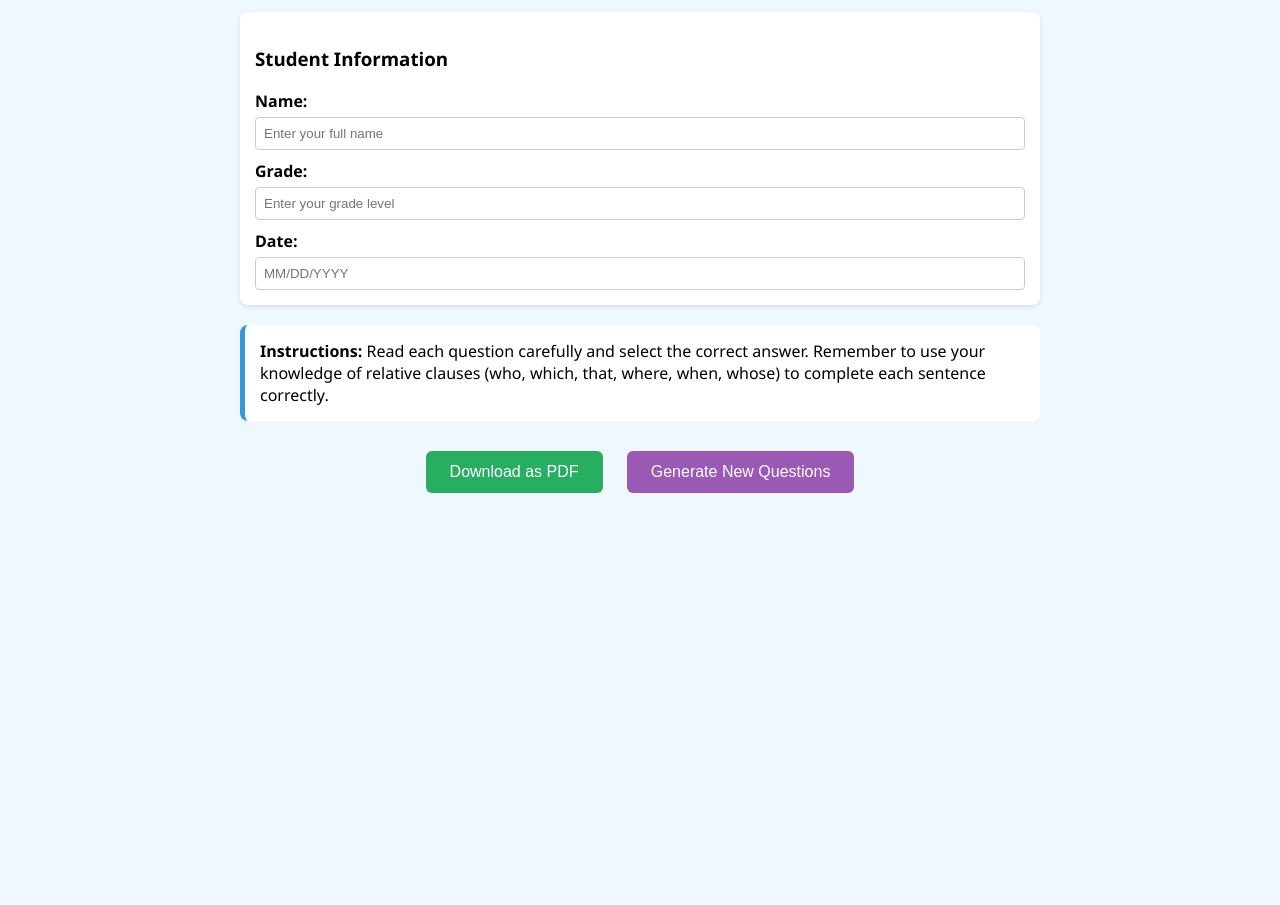
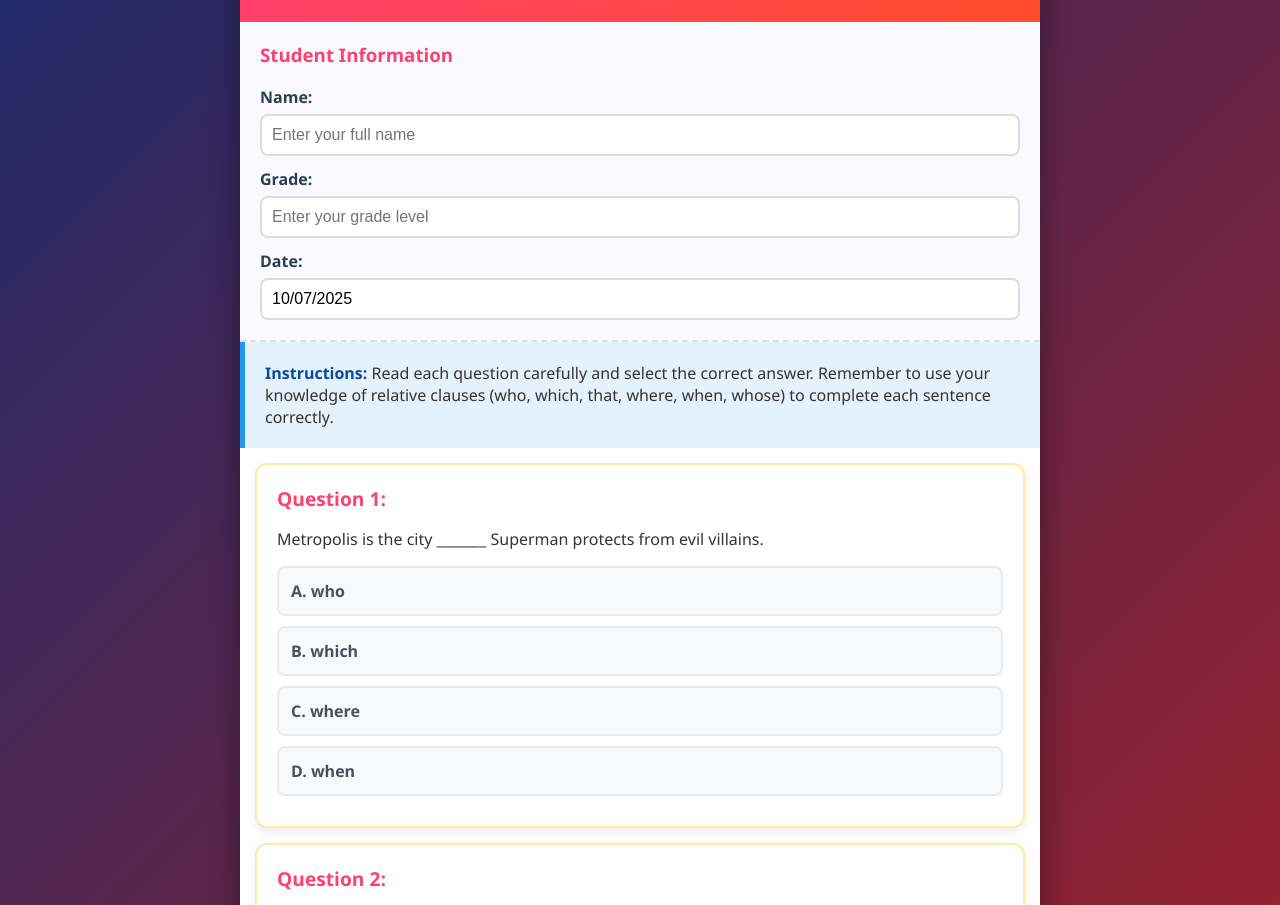
Before and after one commit to nicolordonez-blip/nicolordonez-blip.github.io, a plain HTML site: page index.html in a window 1280 px wide. Shown: the part 130-1035 px from the top of the page. Before the commit the page ends 800 px from the top, so only its background shows below. Drawn offline with nearby package versions, Linux system fonts and the light colour scheme.

Commit message:
Update index.html

```diff
--- a/index.html
+++ b/index.html
@@ -4,109 +4,158 @@
     <meta charset="UTF-8">
     <meta name="viewport" content="width=device-width, initial-scale=1.0">
     <title>Superhero Relative Clauses Quiz</title>
+    <!-- Librerías para PDF -->
     <script src="https://cdnjs.cloudflare.com/ajax/libs/jspdf/2.5.1/jspdf.umd.min.js"></script>
     <script src="https://cdnjs.cloudflare.com/ajax/libs/html2canvas/1.4.1/html2canvas.min.js"></script>
     <style>
+        * {
+            box-sizing: border-box;
+        }
         body {
             font-family: 'Segoe UI', Tahoma, Geneva, Verdana, sans-serif;
-            background-color: #f0f8ff;
-            margin: 20px;
+            background: linear-gradient(135deg, #1a2a6c, #b21f1f, #1a2a6c);
+            color: #333;
+            margin: 0;
             padding: 20px;
+            min-height: 100vh;
+        }
+        .container {
             max-width: 800px;
-            margin: auto;
+            margin: 0 auto;
+            background: white;
+            border-radius: 16px;
+            box-shadow: 0 10px 30px rgba(0,0,0,0.4);
+            overflow: hidden;
         }
         .header {
+            background: linear-gradient(to right, #ff416c, #ff4b2b);
+            color: white;
             text-align: center;
-            margin-bottom: 20px;
+            padding: 25px 20px;
+        }
+        .header h1 {
+            margin: 0;
+            font-size: 2.2em;
+            text-shadow: 2px 2px 4px rgba(0,0,0,0.3);
+        }
+        .header p {
+            margin: 10px 0 0;
+            opacity: 0.9;
+            font-size: 1.1em;
         }
         .student-info {
-            background-color: #fff;
-            padding: 15px;
-            border-radius: 8px;
-            box-shadow: 0 2px 5px rgba(0,0,0,0.1);
-            margin-bottom: 20px;
+            padding: 20px;
+            background: #f9f9ff;
+            border-bottom: 2px dashed #e0e0e0;
+        }
+        .student-info h3 {
+            color: #ff416c;
+            margin-top: 0;
         }
         .student-info label {
             display: block;
-            margin: 10px 0 5px;
+            margin: 12px 0 6px;
             font-weight: bold;
+            color: #2c3e50;
         }
         .student-info input {
             width: 100%;
-            padding: 8px;
-            border: 1px solid #ccc;
-            border-radius: 4px;
-            box-sizing: border-box;
+            padding: 10px;
+            border: 2px solid #ddd;
+            border-radius: 8px;
+            font-size: 16px;
+            transition: border-color 0.3s;
+        }
+        .student-info input:focus {
+            border-color: #ff416c;
+            outline: none;
+            box-shadow: 0 0 0 2px rgba(255, 65, 108, 0.2);
+        }
+        .instructions {
+            padding: 20px;
+            background: #e3f2fd;
+            border-left: 5px solid #2196f3;
+            margin: 0;
+        }
+        .instructions strong {
+            color: #0d47a1;
         }
         .question {
-            background-color: white;
-            padding: 15px;
-            margin: 15px 0;
-            border-radius: 8px;
-            box-shadow: 0 2px 5px rgba(0,0,0,0.1);
+            background: white;
+            padding: 20px;
+            margin: 15px;
+            border-radius: 12px;
+            box-shadow: 0 4px 8px rgba(0,0,0,0.08);
+            border: 2px solid #ffeaa7;
+            transition: transform 0.2s, box-shadow 0.2s;
+        }
+        .question:hover {
+            transform: translateY(-2px);
+            box-shadow: 0 6px 12px rgba(0,0,0,0.12);
         }
         .question-number {
             font-weight: bold;
-            color: #2c3e50;
-            font-size: 1.1em;
+            color: #ff416c;
+            font-size: 1.2em;
+            margin-bottom: 8px;
         }
         .options {
-            margin-top: 10px;
+            margin-top: 12px;
         }
         .option {
             display: block;
-            margin: 8px 0;
-            padding: 8px;
-            border: 1px solid #ddd;
-            border-radius: 4px;
-            background-color: #f9f9f9;
+            margin: 10px 0;
+            padding: 12px;
+            background: #f8f9fa;
+            border: 2px solid #e9ecef;
+            border-radius: 8px;
+            font-weight: 600;
+            color: #495057;
+            transition: all 0.2s;
+        }
+        .option:hover {
+            background: #e9ecef;
+            border-color: #ff416c;
+            color: #ff416c;
         }
         .buttons {
             text-align: center;
-            margin: 30px 0;
+            padding: 25px;
+            background: #f8f9fa;
         }
         button {
-            background-color: #3498db;
-            color: white;
+            padding: 14px 28px;
+            margin: 0 12px;
             border: none;
-            padding: 12px 24px;
-            margin: 0 10px;
-            border-radius: 6px;
+            border-radius: 50px;
+            font-size: 18px;
+            font-weight: bold;
             cursor: pointer;
-            font-size: 16px;
-            transition: background-color 0.3s;
-        }
-        button:hover {
-            background-color: #2980b9;
+            transition: all 0.3s ease;
+            box-shadow: 0 4px 6px rgba(0,0,0,0.1);
         }
         .download-btn {
-            background-color: #27ae60;
+            background: linear-gradient(to right, #00b09b, #96c93d);
+            color: white;
         }
         .download-btn:hover {
-            background-color: #219653;
+            background: linear-gradient(to right, #009a87, #7db633);
+            transform: scale(1.05);
+            box-shadow: 0 6px 10px rgba(0,0,0,0.2);
         }
         .generate-btn {
-            background-color: #9b59b6;
+            background: linear-gradient(to right, #8e2de2, #4a00e0);
+            color: white;
         }
         .generate-btn:hover {
-            background-color: #8e44ad;
-        }
-        h1 {
-            color: #2c3e50;
-            text-align: center;
-            margin-bottom: 10px;
-        }
-        .instructions {
-            background-color: #fff;
-            padding: 15px;
-            border-radius: 8px;
-            margin-bottom: 20px;
-            border-left: 5px solid #3498db;
+            background: linear-gradient(to right, #7a1ad2, #3a00c0);
+            transform: scale(1.05);
+            box-shadow: 0 6px 10px rgba(0,0,0,0.2);
         }
     </style>
 </head>
 <body>
-    <div id="pdf-content">
+    <div class="container">
         <div class="header">
             <h1>⚡ Superhero Relative Clauses Quiz ⚡</h1>
             <p>Test your knowledge of relative clauses with these superhero-themed questions!</p>
@@ -131,28 +180,33 @@
         <div id="quiz-container">
             <!-- Questions will be generated here -->
         </div>
-    </div>
 
-    <div class="buttons">
-        <button class="download-btn" onclick="downloadPDF()">Download as PDF</button>
-        <button class="generate-btn" onclick="generateNewQuiz()">Generate New Questions</button>
+        <div class="buttons">
+            <button class="download-btn" onclick="downloadPDF()">Download as PDF</button>
+            <button class="generate-btn" onclick="generateNewQuiz()">Generate New Questions</button>
+        </div>
     </div>
 
     <script>
-        // Establecer fecha actual
-        document.getElementById('date').valueAsDate = new Date();
+        // Set current date
+        const now = new Date();
+        const formattedDate = (now.getMonth() + 1).toString().padStart(2, '0') + '/' +
+                              now.getDate().toString().padStart(2, '0') + '/' +
+                              now.getFullYear();
+        document.getElementById('date').value = formattedDate;
 
+        // Full list of 10 superhero-themed questions
         const quizQuestions = [
-            { question: "Spider-Man is the superhero _______ can climb walls and shoot webs.", options: ["who", "which", "where", "when"], correct: "who" },
-            { question: "The Batmobile is the car _______ Batman uses to fight crime in Gotham City.", options: ["who", "which", "where", "whose"], correct: "which" },
-            { question: "Metropolis is the city _______ Superman protects from evil villains.", options: ["who", "which", "where", "when"], correct: "where" },
-            { question: "The day _______ Iron Man first revealed his identity was a turning point in superhero history.", options: ["who", "which", "where", "when"], correct: "when" },
-            { question: "Wonder Woman is the Amazon warrior _______ strength comes from her divine heritage.", options: ["who", "which", "whose", "where"], correct: "whose" },
-            { question: "The Fortress of Solitude is the place _______ Superman goes to think and recharge.", options: ["who", "which", "where", "when"], correct: "where" },
-            { question: "Captain America is the hero _______ shield is made of vibranium and can deflect bullets.", options: ["who", "which", "whose", "where"], correct: "whose" },
-            { question: "The Avengers Tower is the building _______ the Avengers team headquarters is located.", options: ["who", "which", "where", "when"], correct: "where" },
-            { question: "Black Widow is the spy _______ skills include martial arts and espionage.", options: ["who", "which", "whose", "where"], correct: "whose" },
-            { question: "The moment _______ Thor first lifted Mjolnir was when he proved himself worthy.", options: ["who", "which", "where", "when"], correct: "when" }
+            { question: "Spider-Man is the superhero _______ can climb walls and shoot webs.", options: ["who", "which", "where", "when"] },
+            { question: "The Batmobile is the car _______ Batman uses to fight crime in Gotham City.", options: ["who", "which", "where", "whose"] },
+            { question: "Metropolis is the city _______ Superman protects from evil villains.", options: ["who", "which", "where", "when"] },
+            { question: "The day _______ Iron Man first revealed his identity was a turning point in superhero history.", options: ["who", "which", "where", "when"] },
+            { question: "Wonder Woman is the Amazon warrior _______ strength comes from her divine heritage.", options: ["who", "which", "whose", "where"] },
+            { question: "The Fortress of Solitude is the place _______ Superman goes to think and recharge.", options: ["who", "which", "where", "when"] },
+            { question: "Captain America is the hero _______ shield is made of vibranium and can deflect bullets.", options: ["who", "which", "whose", "where"] },
+            { question: "The Avengers Tower is the building _______ the Avengers team headquarters is located.", options: ["who", "which", "where", "when"] },
+            { question: "Black Widow is the spy _______ skills include martial arts and espionage.", options: ["who", "which", "whose", "where"] },
+            { question: "The moment _______ Thor first lifted Mjolnir was when he proved himself worthy.", options: ["who", "which", "where", "when"] }
         ];
 
         function generateRandomQuestions(count = 10) {
@@ -164,15 +218,19 @@
             const container = document.getElementById('quiz-container');
             const questions = generateRandomQuestions();
             container.innerHTML = '';
+
             questions.forEach((q, index) => {
                 const questionDiv = document.createElement('div');
                 questionDiv.className = 'question';
+                const optionsHTML = q.options.map((opt, i) => {
+                    const letter = String.fromCharCode(65 + i); // A, B, C, D
+                    return `<div class="option">${letter}. ${opt}</div>`;
+                }).join('');
+
                 questionDiv.innerHTML = `
                     <div class="question-number">Question ${index + 1}:</div>
                     <p>${q.question}</p>
-                    <div class="options">
-                        ${q.options.map(option => `<div class="option">${String.fromCharCode(65 + q.options.indexOf(option))}. ${option}</div>`).join('')}
-                    </div>
+                    <div class="options">${optionsHTML}</div>
                 `;
                 container.appendChild(questionDiv);
             });
@@ -180,12 +238,14 @@
 
         async function downloadPDF() {
             const { jsPDF } = window.jspdf;
-            const content = document.getElementById('pdf-content');
+            const content = document.querySelector('.container');
+
             const canvas = await html2canvas(content, {
                 scale: 2,
-                backgroundColor: '#f0f8ff',
+                backgroundColor: null,
                 useCORS: true
             });
+
             const imgData = canvas.toDataURL('image/png');
             const pdf = new jsPDF('p', 'mm', 'a4');
             const imgWidth = 210;
@@ -193,14 +253,17 @@
             const imgHeight = (canvas.height * imgWidth) / canvas.width;
             let heightLeft = imgHeight;
             let position = 0;
+
             pdf.addImage(imgData, 'PNG', 0, position, imgWidth, imgHeight);
             heightLeft -= pageHeight;
+
             while (heightLeft >= 0) {
                 position = heightLeft - imgHeight;
                 pdf.addPage();
                 pdf.addImage(imgData, 'PNG', 0, position, imgWidth, imgHeight);
                 heightLeft -= pageHeight;
             }
+
             const name = document.getElementById('name').value.trim() || 'student';
             pdf.save(`Superhero_Quiz_${name.replace(/\s+/g, '_')}.pdf`);
         }
@@ -209,8 +272,8 @@
             renderQuiz();
         }
 
-        // Inicializar al cargar
-        window.addEventListener('DOMContentLoaded', (event) => {
+        // Initialize on load
+        window.addEventListener('DOMContentLoaded', () => {
             renderQuiz();
         });
     </script>
```
